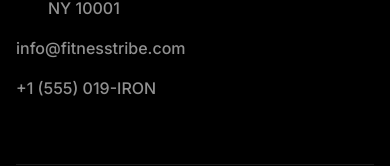
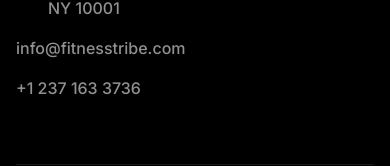
Before and after one commit to realtee01/tribe-fitness, a React (Vite) app: page / in a window 390 px wide. Shown: the part 8580-8746 px from the top of the page. Built offline with nearby package versions, Linux system fonts and the light colour scheme; a web font is replaced by a local one.

Commit message:
feat: Update contact phone number in footer
Changes the displayed phone number in the footer component to reflect the new contact number for The Fitness Tribe.

```diff
--- a/src/components/Footer.tsx
+++ b/src/components/Footer.tsx
@@ -44,7 +44,7 @@
                 <span>124 Iron Street,<br />Warehouse District,<br />NY 10001</span>
               </li>
               <li>info@fitnesstribe.com</li>
-              <li>+1 (555) 019-IRON</li>
+              <li>+1 237 163 3736</li>
             </ul>
           </div>
 
```
